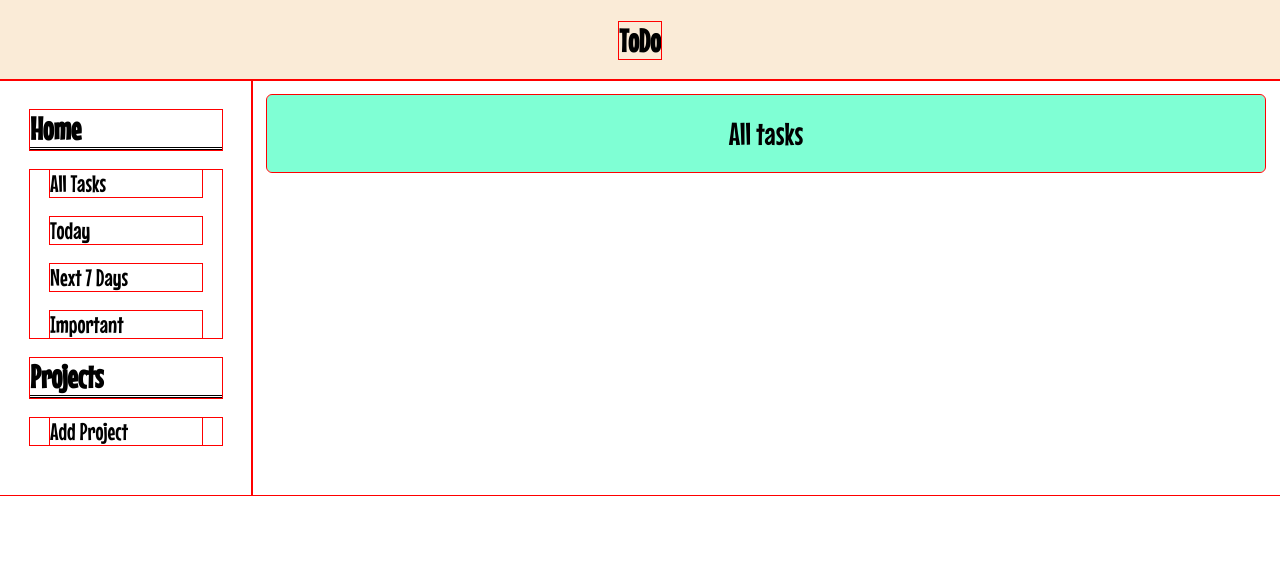
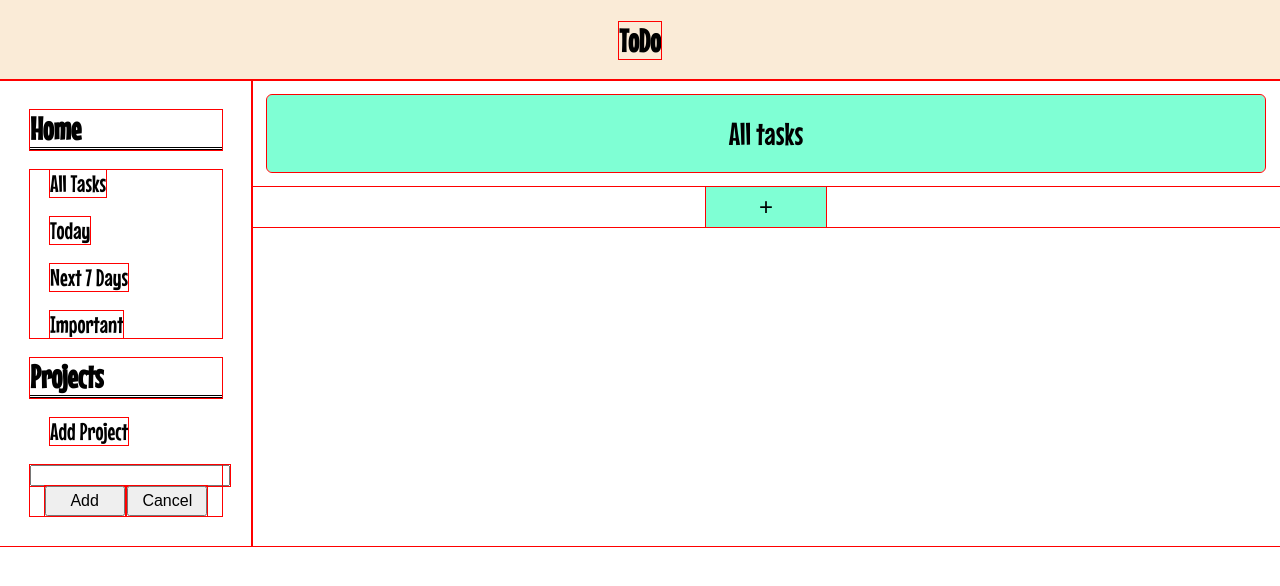
Before and after one commit to fufako/PROJECT-TODO-LIST, a website built with webpack: page src/template.html in a window 1280 px wide. Built offline with nearby package versions, Linux system fonts and the light colour scheme.

Commit message:
Add project form to UI

```diff
--- a/src/UI.js
+++ b/src/UI.js
@@ -12,17 +12,23 @@ export function loadUI() {
         </div>
 
         <h3>Projects</h3>
+        <p class="add-project">Add Project</p>
         <div class="projects-container">
-        <p>Add Project</p>
+        <div class="project-form">
+        <input type="text" />
+        <button>Add</button>
+        <button>Cancel</button>
+        </div>
         </div>
       </div>
       <div class="tasks-container">
       <div class="title"> All tasks</div>
+      <div class="add-task-container"><button id="add-new-task"> + </button> </div>
       </div>
     </div>`
 }
 
-export function filterTasks() {
+export function setTitle() {
   const title = document.querySelector(".title")
   const filterButtons = document.querySelectorAll("div.tasks-filter > p")
   filterButtons.forEach((button) => {
@@ -31,3 +37,8 @@ export function filterTasks() {
     })
   })
 }
+
+function addProject() {
+  const projectContainer = document.querySelector(".projects-container")
+  const newProject = document.createElement("div")
+}
--- a/src/index.js
+++ b/src/index.js
@@ -1,6 +1,5 @@
 import "./style.css"
-import { loadUI } from "./UI"
-import { filterTasks } from "./UI"
+import { loadUI, setTitle } from "./UI"
 
 loadUI()
-filterTasks()
+setTitle()
--- a/src/style.css
+++ b/src/style.css
@@ -31,13 +31,48 @@ h3 {
 .tasks-filter p {
   margin: 20px;
   font-size: 1.5rem;
+  width: fit-content;
+  cursor: pointer;
 }
 .projects-container p {
   margin: 20px;
   font-size: 1.5rem;
+  width: fit-content;
+  cursor: pointer;
+}
+.add-project {
+  margin: 20px;
+  font-size: 1.5rem;
+  width: fit-content;
+  cursor: pointer;
+}
+.project-form {
+  text-align: center;
+}
+.project-form input {
+  width: 100%;
+}
+.project-form button {
+  width: 80px;
+  height: 30px;
+  font-size: 1rem;
 }
 .tasks-container {
   flex-grow: 1;
+}
+.add-task-container {
+  text-align: center;
+}
+#add-new-task {
+  font-size: 1.5rem;
+  height: 40px;
+  width: 120px;
+  background-color: aquamarine;
+  border: 0;
+  cursor: pointer;
+}
+#add-new-task:hover {
+  background-color: rgba(127, 255, 212, 0.6);
 }
 .title {
   font-size: 2rem;
```
Also changed, not shown: dist/UI.bundle.js, dist/index.bundle.js, dist/runtime.bundle.js, dist/tasks.bundle.js.
